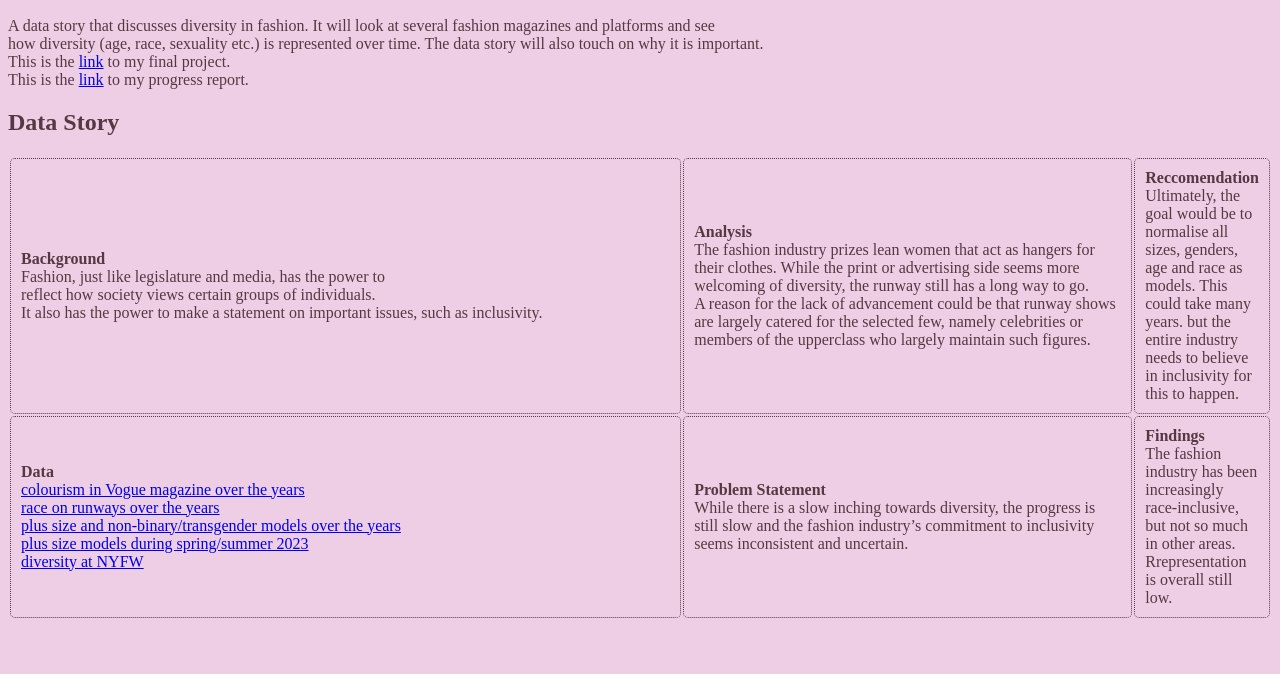
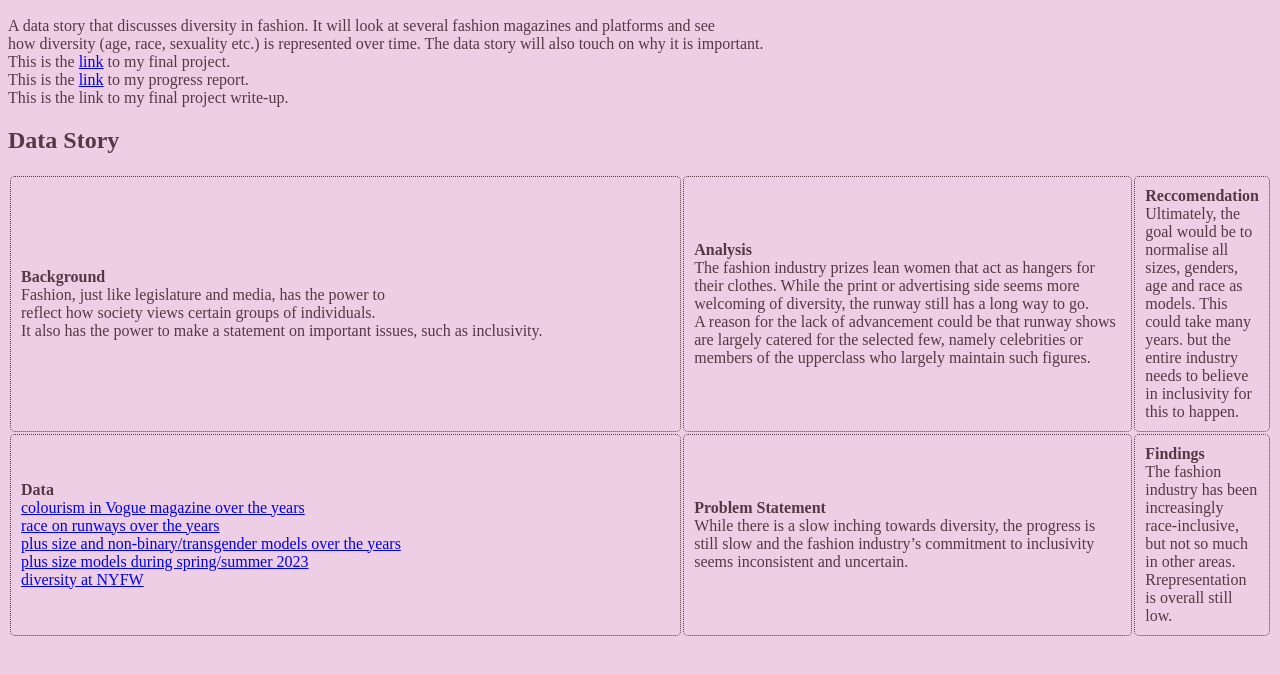
Before and after one commit to airicacheahkening-nm2207/airicacheahkening-nm2207.github.io, a plain HTML site: page index.html in a window 1280 px wide. Shown: the part 110-784 px from the top of the page. Drawn offline with Linux system fonts and the light colour scheme.

Commit message:
updated with final project writeup

```diff
--- a/index.html
+++ b/index.html
@@ -16,6 +16,7 @@
       and platforms and see <br> how diversity (age, race, sexuality etc.) is represented over time.
       The data story will also touch on why it is important. <br> This is the <a href ="../finalproject/index.html">link</a> to my final project. <br>
       This is the <a href="../finalproject/NM2207 Progress.pdf">link</a> to my progress report. <br>
+      This is the <a hred="../finalproject/NM2207 Final Writeup.pdf">link</a> to my final project write-up.
             <p> <h2>Data Story </h2>
                 <table id="dataStory">
                 <tr>
```
